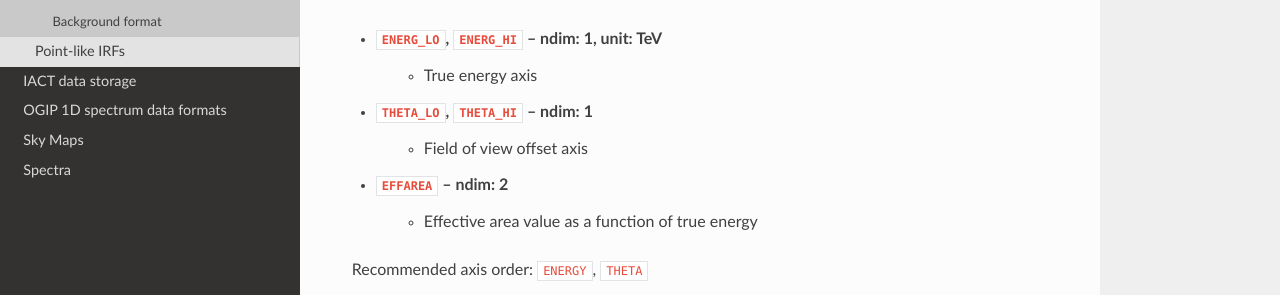
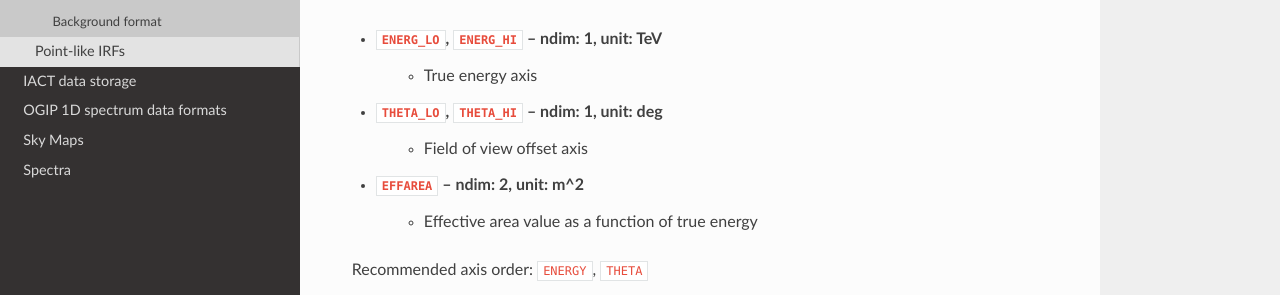
Before and after one commit to open-gamma-ray-astro/gamma-astro-data-formats, a Sphinx documentation site: the page built from source/irfs/full_enclosure/aeff/index.rst, in a window 1280 px wide and 900 px high. Shown: the part 431-726 px from the top of the window. Built offline with Sphinx 7.4.7 and the Read the Docs theme 2.0.0, drawn with Linux system fonts in a browser that asks for light colours.

Commit message:
Add missing units in AEFF IRF spec

```diff
--- a/source/irfs/full_enclosure/aeff/index.rst
+++ b/source/irfs/full_enclosure/aeff/index.rst
@@ -24,9 +24,9 @@ Columns:
 
 * ``ENERG_LO``, ``ENERG_HI`` -- ndim: 1, unit: TeV
     * True energy axis
-* ``THETA_LO``, ``THETA_HI`` -- ndim: 1
+* ``THETA_LO``, ``THETA_HI`` -- ndim: 1, unit: deg
     * Field of view offset axis
-* ``EFFAREA`` -- ndim: 2
+* ``EFFAREA`` -- ndim: 2, unit: m^2
     * Effective area value as a function of true energy
 
 Recommended axis order: ``ENERGY``, ``THETA``
```
